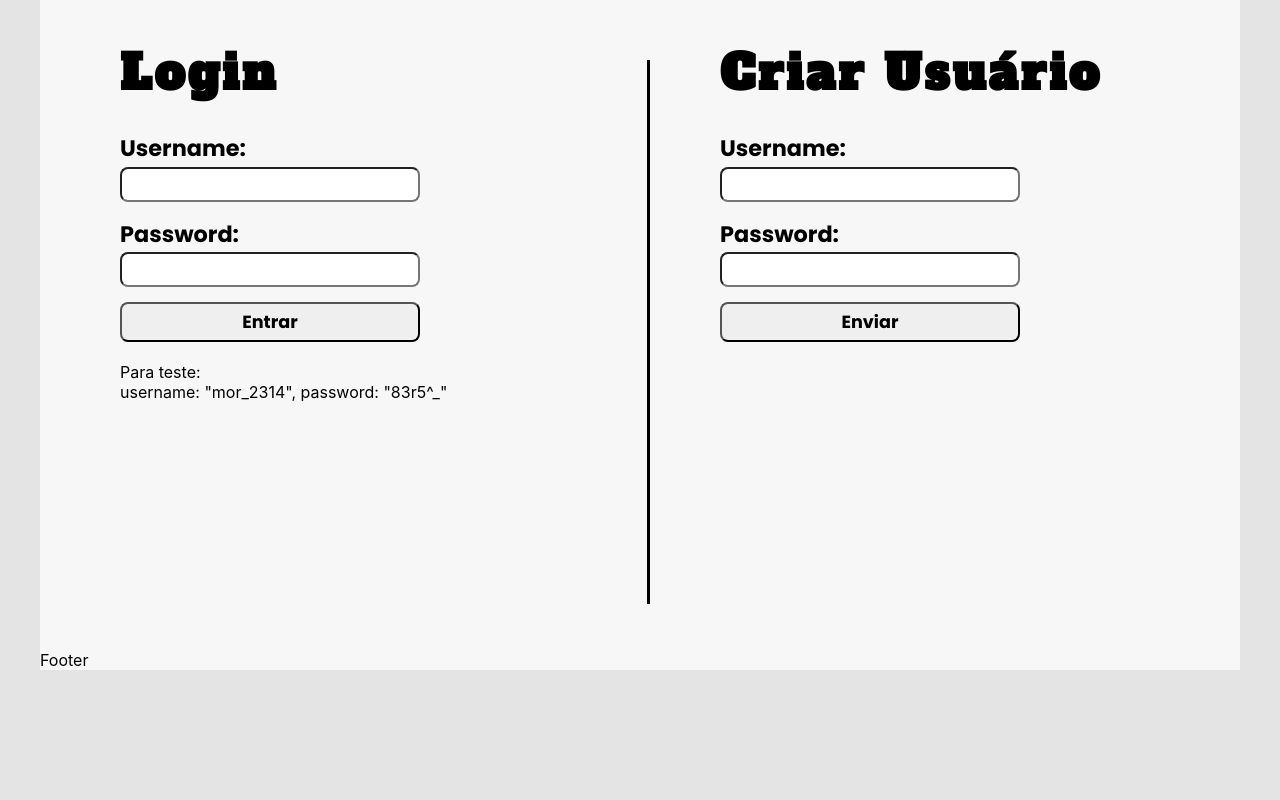
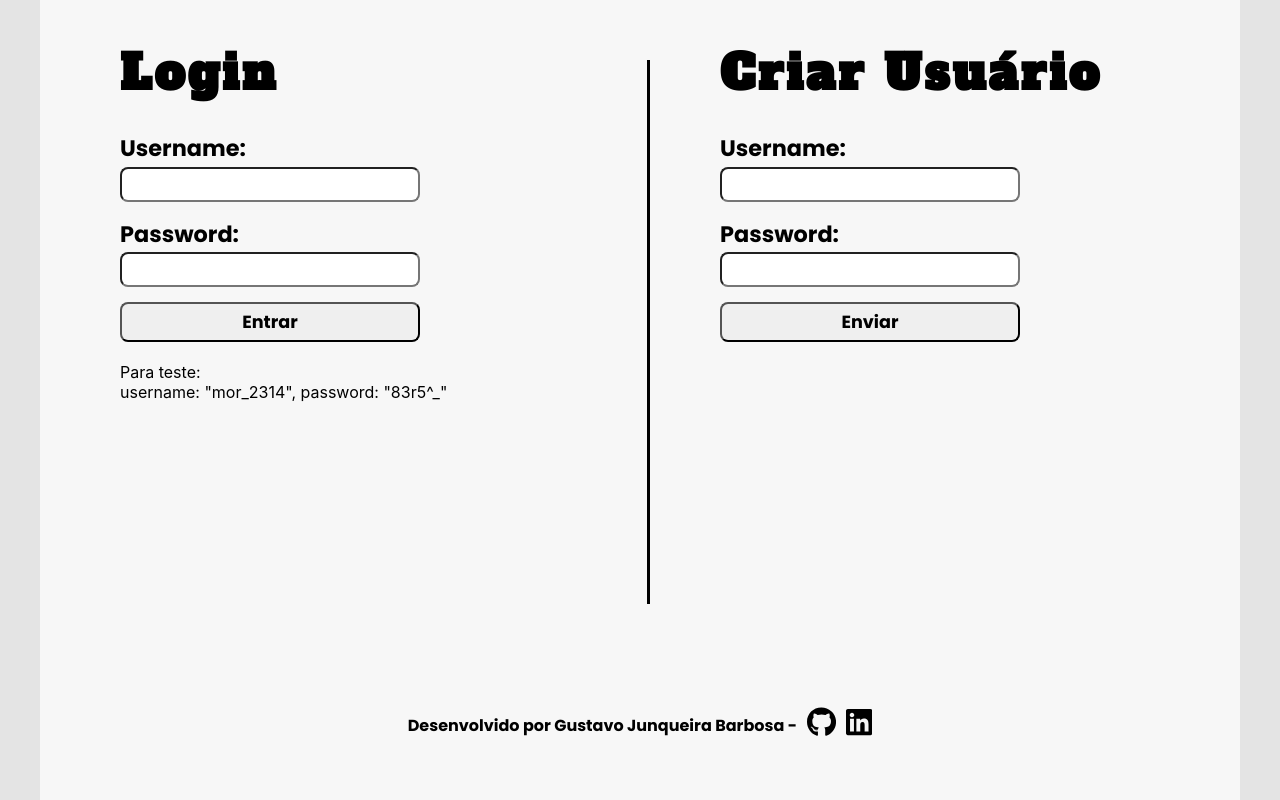
Before and after one commit to gustavojb1/fake-store, a React (Create React App) app: page /#/login in a window 1280 px wide. Shown: the part 220-1020 px from the top of the page. Before the commit the page ends 890 px from the top, so only its background shows below. Built offline with nearby package versions, Linux system fonts and the light colour scheme.

Commit message:
finished

```diff
--- a/src/components/Footer.js
+++ b/src/components/Footer.js
@@ -1,8 +1,24 @@
 import React from "react";
 import styles from "./Footer.module.css";
+import { ReactComponent as GitHub } from "../assets/github.svg";
+import { ReactComponent as LinkedIn } from "../assets/linkedin.svg";
 
 const Footer = () => {
-  return <div className={`${styles.footer} container`}>Footer</div>;
+  return (
+    <div className={`${styles.footer} container`}>
+      Desenvolvido por Gustavo Junqueira Barbosa -
+      <a href="https://github.com/gustavojb1" target="_blank" rel="noreferrer">
+        <GitHub className={styles.logo} />
+      </a>
+      <a
+        href="https://www.linkedin.com/in/gustavo-barbosa-b2668023a/"
+        target="_blank"
+        rel="noreferrer"
+      >
+        <LinkedIn className={styles.logo} />
+      </a>
+    </div>
+  );
 };
 
 export default Footer;
--- a/src/components/Footer.module.css
+++ b/src/components/Footer.module.css
@@ -0,0 +1,11 @@
+.footer {
+  font-family: "Poppins", sans-serif;
+  height: 150px;
+  display: flex;
+  justify-content: center;
+  align-items: center;
+  column-gap: 10px;
+}
+.logo {
+  height: 30px;
+}
```
Also changed, not shown: src/assets/github.svg (added), src/assets/linkedin.svg (added).
